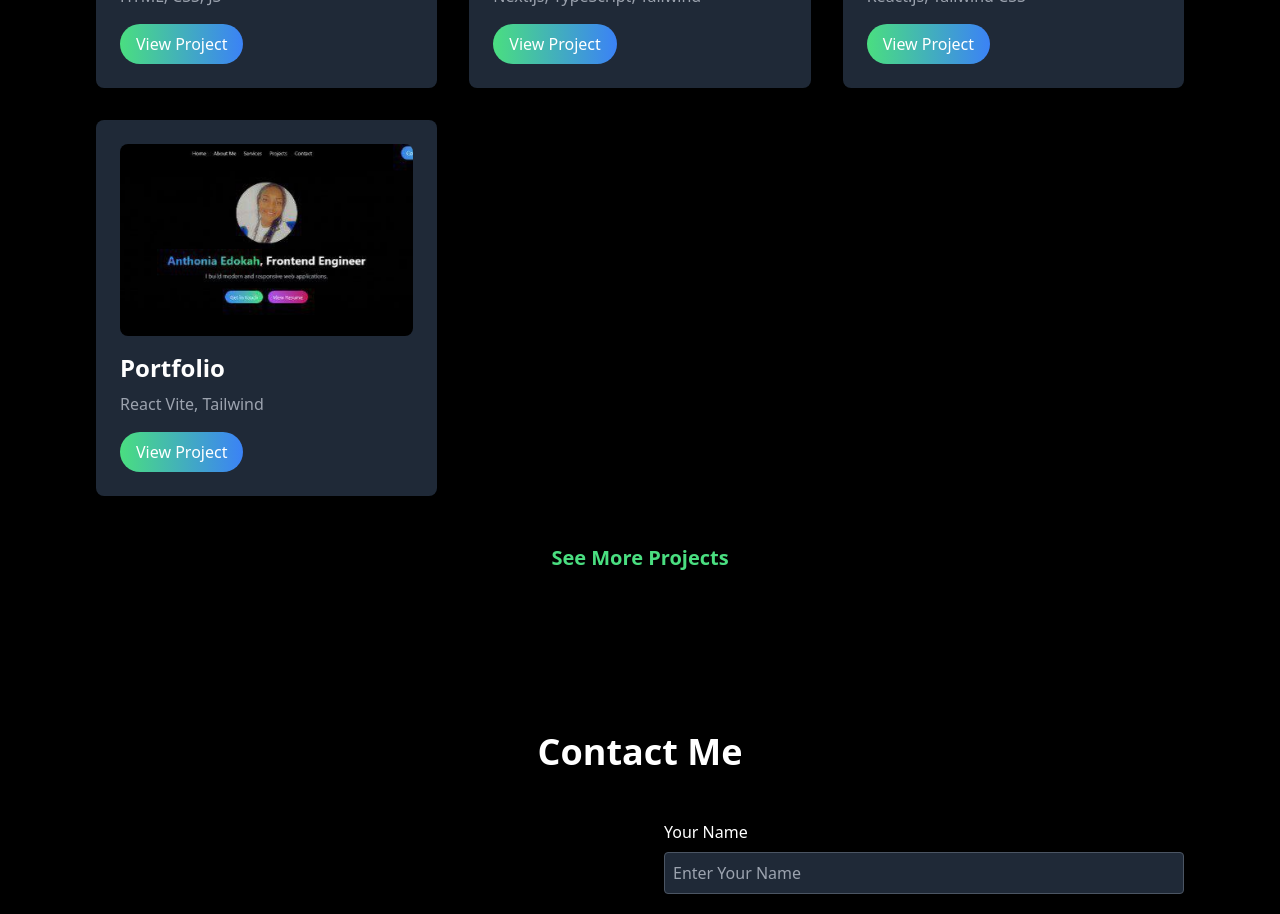
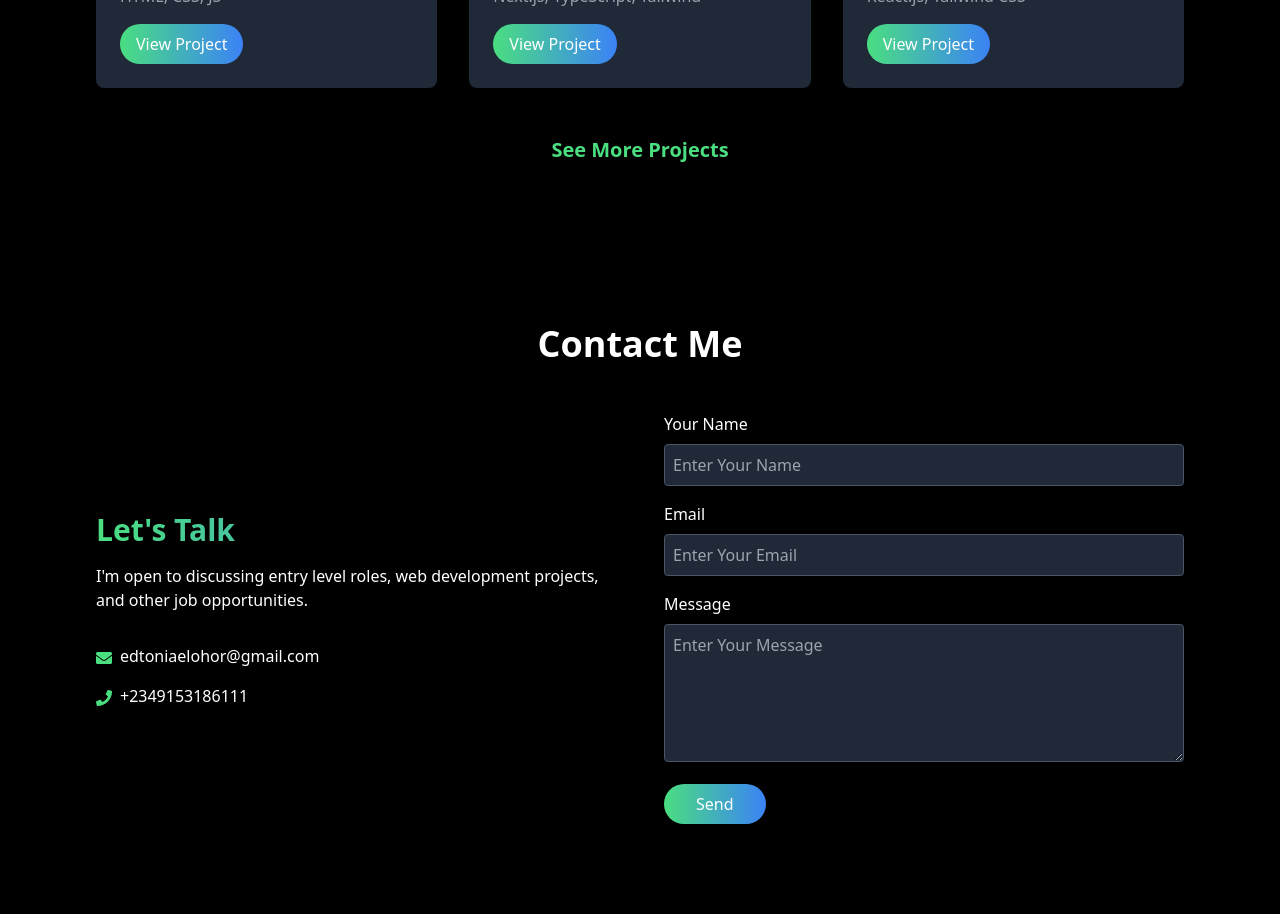
Before and after one commit to T0nia/t0nia-portfolio, a React (Vite) app: page / in a window 1280 px wide. Shown: the part 2360-3274 px from the top of the page. Built offline with nearby package versions, Linux system fonts and the light colour scheme.

Commit message:
commented out port link

```diff
--- a/src/components/Projects.jsx
+++ b/src/components/Projects.jsx
@@ -27,13 +27,13 @@ const projects = [
     image: convImage,
     url: "https://basic-currency-converter.vercel.app/",
   },
-  {
-    id: 4,
-    name: "Portfolio",
-    technologies: "React Vite, Tailwind",
-    image: portImage,
-    url: "https://github.com/T0nia/t0nia-portfolio",
-  },
+  // {
+  //   id: 4,
+  //   name: "Portfolio",
+  //   technologies: "React Vite, Tailwind",
+  //   image: portImage,
+  //   url: "https://github.com/T0nia/t0nia-portfolio",
+  // },
 
 
 
```
